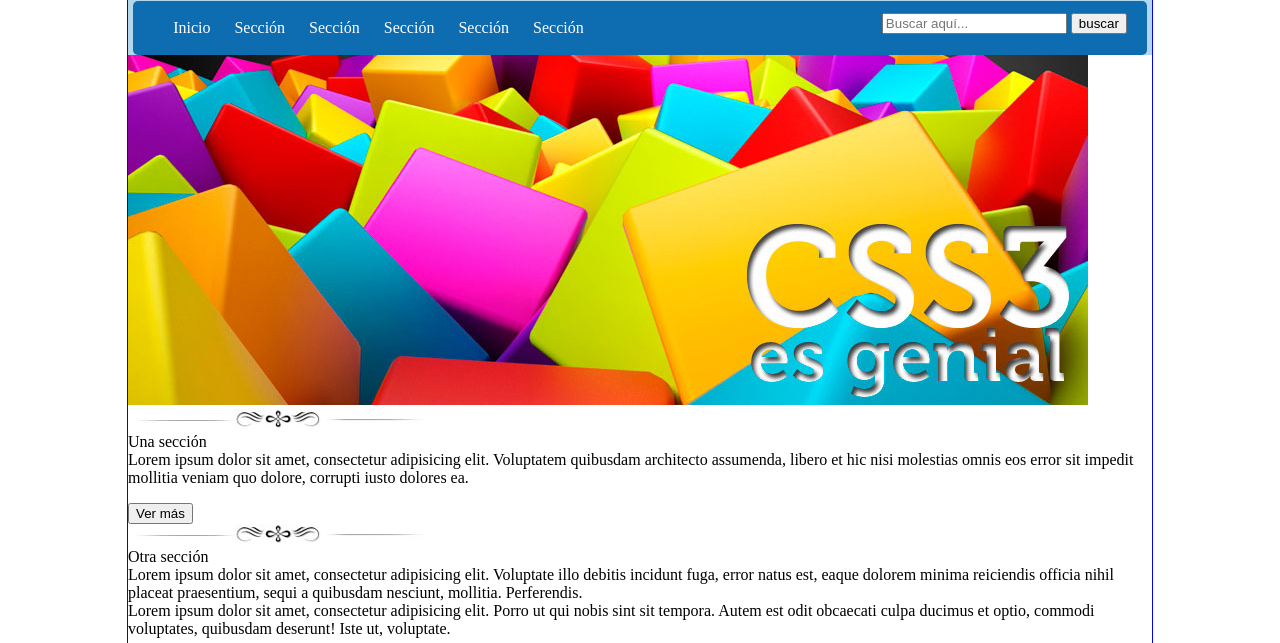
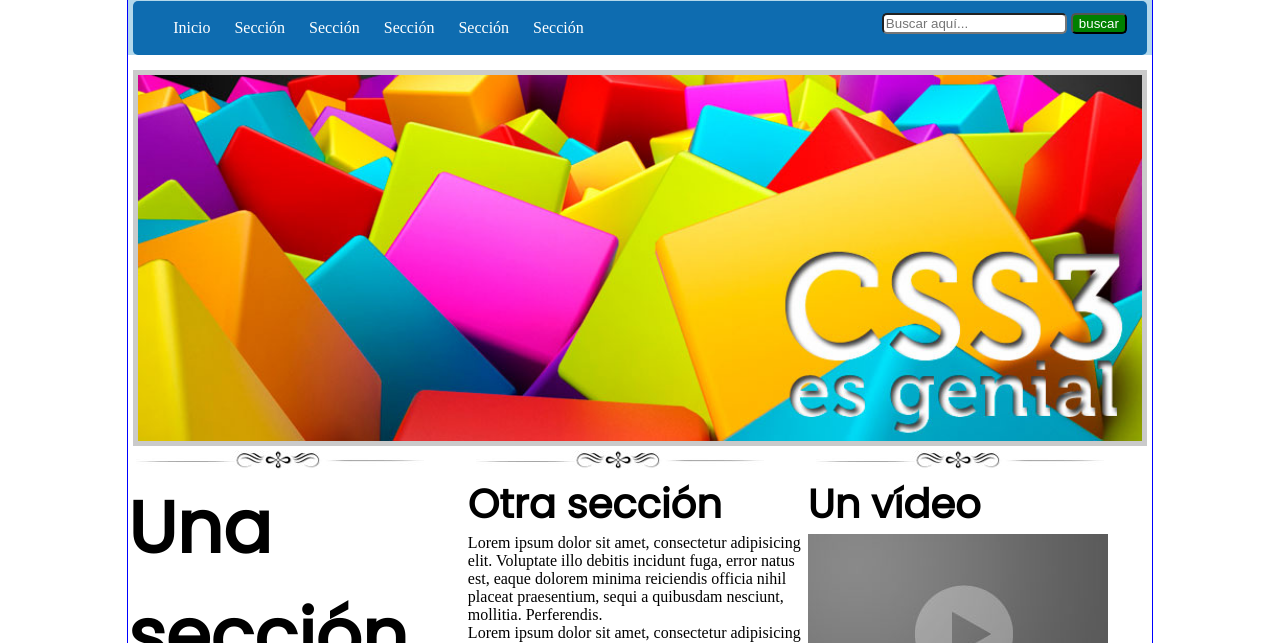
Before and after one commit to DarkMaster38/pw2171, a plain HTML site: page practica01css/index.html in a window 1280 px wide. Shown: the part 157-800 px from the top of the page. Drawn offline with Linux system fonts and the light colour scheme.

Commit message:
PracticaCSS301 terminada

```diff
--- a/practica01css/css/estilos.css
+++ b/practica01css/css/estilos.css
@@ -4,11 +4,20 @@
 	margin: 0 auto;
 	max-width: 1024px;
 }
+
 form{
 	float: right;
 	margin-right: 20px;
 	margin-top: -40px;
 }
+form input{  /*Todos los input dentro del form*/
+	border-radius: 5px;
+}
+form input[type="button"]{
+	background: green;
+	color: white;
+}
+
 header{
 	background: #B3D8EB;
 }
@@ -28,3 +37,33 @@
 #logo{
 	margin-top: -150px;
 }
+#seccion01 article{
+	/*border: 1px solid red;*/
+	text-align: center;
+}
+#seccion01 article img{
+	border: 5px solid rgba(150,150,150,0.5);
+	margin-top: 15px;
+	width: 98%;
+}
+#seccion02 article{
+	display: inline-block;
+	vertical-align: top;
+	width: 32.8%;
+}
+#seccion02 article input[type="submit"]{
+	background: white;
+	color: blue;
+	border-radius: 4px;
+}
+
+.otraSeccion, .unaSeccion{
+	font-family: 'Poppins', sans-serif;
+	font-weight: bold; /*negritas*/
+}
+.otraSeccion{
+	font-size: 2.5em;
+}
+.unaSeccion{
+	font-size: 4.5em;
+}
--- a/practica01css/index.html
+++ b/practica01css/index.html
@@ -3,6 +3,7 @@
 <head>
 	<meta charset="UTF-8">
 	<title>Práctica 01 CSS3</title>
+	<link href="https://fonts.googleapis.com/css?family=Poppins" rel="stylesheet">
 	<link rel="stylesheet" href="css/estilos.css">
 </head>
 <body>
@@ -24,16 +25,16 @@
 			</form>
 		</nav>
 	</header>
-	<section>
+	<section id="seccion01">
 		<article>
 			<img src="img/slide2.jpg" alt="">
 		</article>
 	</section>
-	<section>
+	<section id="seccion02">
 		<article>
 			<img src="img/separador.jpg" alt="">
 			<br>
-			Una sección
+			<span class="unaSeccion">Una sección</span>
 			<br>
 			Lorem ipsum dolor sit amet, consectetur adipisicing elit. Voluptatem quibusdam architecto assumenda, libero et hic nisi molestias omnis eos error sit impedit mollitia veniam quo dolore, corrupti iusto dolores ea.
 			<p></p>
@@ -42,7 +43,7 @@
 		<article>
 			<img src="img/separador.jpg" alt="">
 			<br>
-			Otra sección
+			<span class="otraSeccion">Otra sección</span>
 			<br>
 			Lorem ipsum dolor sit amet, consectetur adipisicing elit. Voluptate illo debitis incidunt fuga, error natus est, eaque dolorem minima reiciendis officia nihil placeat praesentium, sequi a quibusdam nesciunt, mollitia. Perferendis.
 			<br>
@@ -53,7 +54,7 @@
 		<article>
 			<img src="img/separador.jpg" alt="">
 			<br>
-			Un vídeo
+			<span class="otraSeccion">Un vídeo</span>
 			<br>
 			<img src="img/video.jpg" alt="">
 		</article>
```
